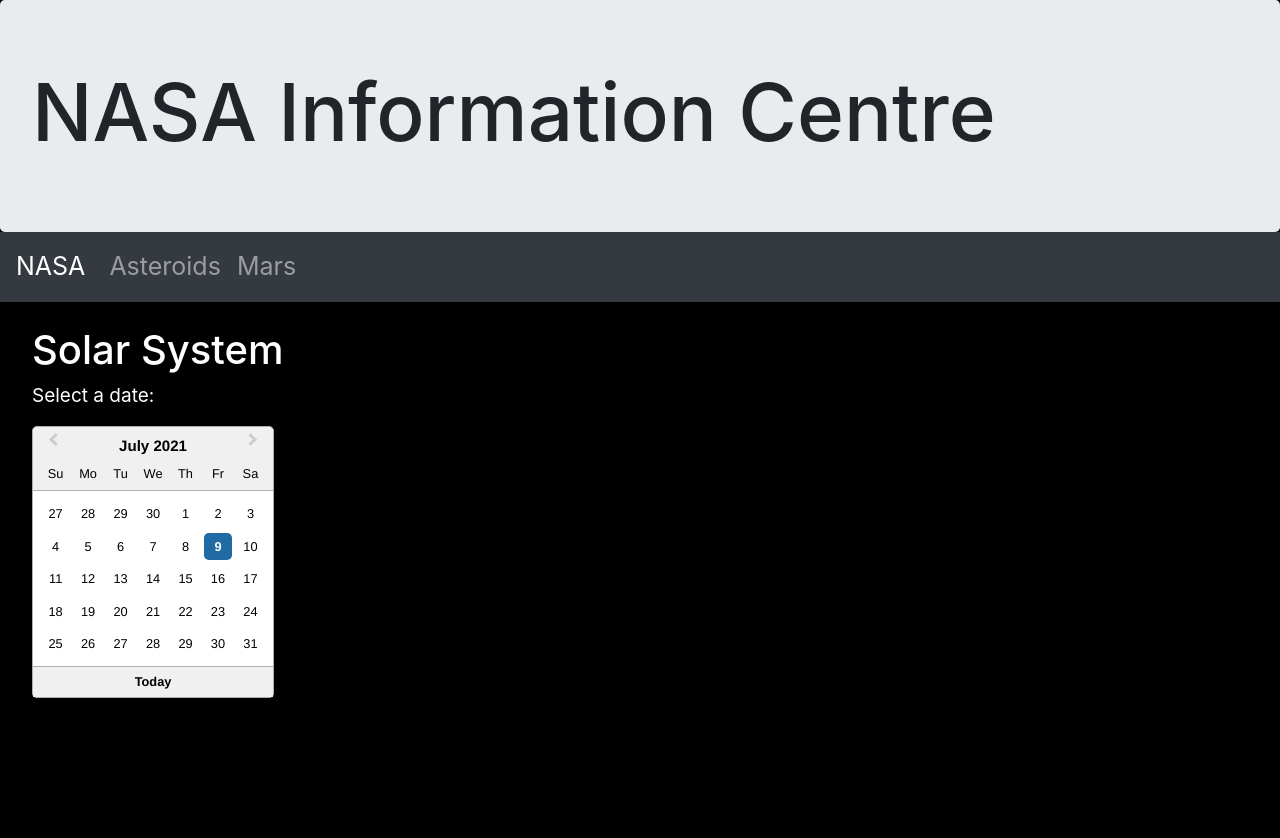
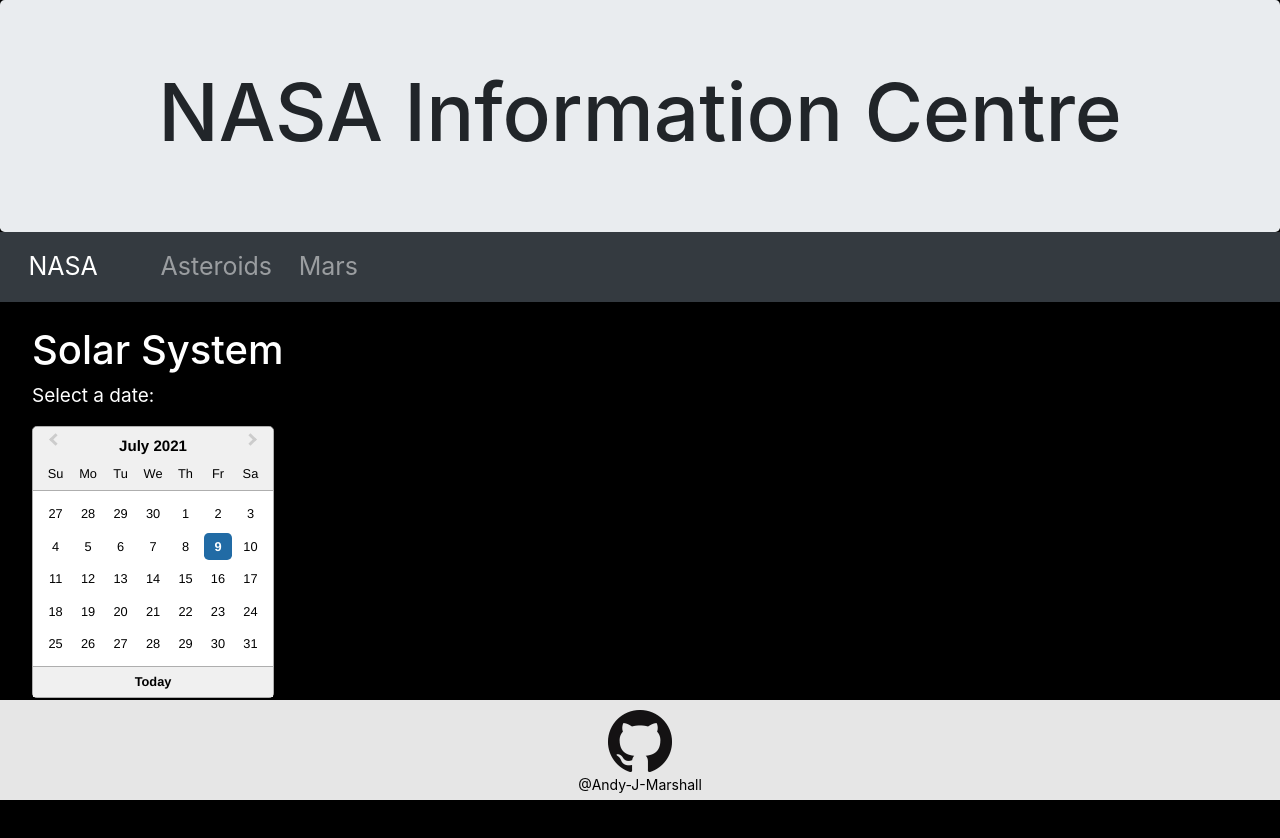
Before and after one commit to Andy-J-marshall/Nasa-App, a React (Create React App) app in the folder ui/: page / in a window 1280 px wide. Shown: the top 838 px of the page. Before the commit the page ends 800 px from the top, so only its background shows below. Built offline with nearby package versions, Linux system fonts and the light colour scheme.

Commit message:
Added a footer with link to Github page

```diff
--- a/ui/src/App.css
+++ b/ui/src/App.css
@@ -1,5 +1,7 @@
 body {
   background-color: black;
+  height: 100vh;
+  min-height: 100vh;
 }
 
 img {
@@ -13,29 +15,43 @@
   font-size: 19px;
 }
 
+#footer {
+  background-color: white;
+  bottom: 0;
+  color: black;
+  font-size: 14px;
+  height: 100px;
+  margin: 0;
+  opacity: 0.9;
+  padding: 10px;
+  position: fixed;
+  text-align: center;
+  width: 100%;
+}
+
 #mars-photo {
   border: 2rem;
   border-radius: 3%;
+  height: 46%;
   width: 46%;
-  height: 46%;
 }
 
 .component {
   color: white;
+  font-size: 19px;
   margin: 2rem 2rem 0rem 0rem;
-  font-size: 19px;
 }
 
 .image-container {
+  color: white;
   font-size: 10px;
   position: relative;
-  color: white;
 }
 
 .top-left {
+  left: 25px;
   position: absolute;
   top: 53px;
-  left: 25px;
 }
 
 .asteroid {
--- a/ui/src/App.js
+++ b/ui/src/App.js
@@ -2,6 +2,7 @@
 import './App.css';
 import Header from './components/header';
 import Home from './components/home';
+import Footer from './components/footer';
 
 // TODO create a custom cursor!
 function App() {
@@ -9,7 +10,7 @@
     <div id='app'>
       <Header />
       <Home />
-      {/* TODO add footer here */}
+      <Footer />
     </div>
   );
 }
--- a/ui/src/components/asteroidInfo.js
+++ b/ui/src/components/asteroidInfo.js
@@ -15,7 +15,8 @@
             {currentlySearching && <Spinner animation='border' />}
             {!currentlySearching && errorResponse && !successfulSearch && <ErrorMessage message={errorResponse} />}
             {!currentlySearching && successfulSearch && asteroidResponse && <div>
-                <p>{asteroidResponse.totalNumber} asteroids in the vicinity of Earth ({asteroidResponse.totalDangerousNumber} potentially dangerous). Danger level:</p>
+                <p>{asteroidResponse.totalNumber} asteroids in the vicinity of Earth ({asteroidResponse.totalDangerousNumber} potentially dangerous).</p>
+                <p>Danger level:</p>
                 <ProgressBar
                     style={{ width: '46%' }}
                     now={asteroidResponse.dangerScore}
@@ -36,6 +37,10 @@
                     })}
                 </CardGroup>
             </div>}
+            <br />
+            <br />
+            <br />
+            <br />
         </div>
     )
 }
--- /dev/null
+++ b/ui/src/components/footer.js
@@ -0,0 +1,14 @@
+import githubIcon from '../assets/github.png';
+
+function Footer() {
+    return (
+        <footer id='footer'>
+            <a class='footer-links' href='https://www.github.com/andy-j-marshall'>
+                <img src={githubIcon} alt='Github link' />
+            </a>
+            <p>@Andy-J-Marshall</p>
+        </footer >
+    );
+}
+
+export default Footer;
--- a/ui/src/components/header.js
+++ b/ui/src/components/header.js
@@ -2,10 +2,9 @@
 import NavigationBar from './navigationBar';
 
 function Header() {
-    // TODO make this navigate to home page?
     return (
         <div>
-            <Jumbotron style={{ margin: 0 }}>
+            <Jumbotron style={{ textAlign: 'center', margin: 0 }}>
                 <h1 style={{ fontSize: '5rem' }}>NASA Information Centre</h1>
             </Jumbotron>
             <NavigationBar />
--- a/ui/src/components/navigationBar.js
+++ b/ui/src/components/navigationBar.js
@@ -5,12 +5,12 @@
     return (
         <div className='navigation-bar'>
             <Navbar variant='dark' bg='dark' expand='lg'>
-                <Navbar.Brand className='navigation-bar' href='#home'>NASA</Navbar.Brand>
+                <Navbar.Brand style={{ paddingLeft: '1%' }} className='navigation-bar' href='#home'>NASA</Navbar.Brand>
                 <Navbar.Toggle aria-controls='basic-navbar-nav' />
                 <Navbar.Collapse id='basic-navbar-nav'>
                     <Nav>
-                        <Nav.Link href='#asteroid-info'>Asteroids</Nav.Link>
-                        <Nav.Link href='#mars'>Mars</Nav.Link>
+                        <Nav.Link style={{ paddingLeft: '25%' }} href='#asteroid-info'>Asteroids</Nav.Link>
+                        <Nav.Link style={{ paddingLeft: '10%' }} href='#mars'>Mars</Nav.Link>
                     </Nav>
                 </Navbar.Collapse>
             </Navbar>
--- a/ui/src/index.js
+++ b/ui/src/index.js
@@ -1,6 +1,6 @@
 import React from 'react';
 import ReactDOM from 'react-dom';
-import './index.css';
+import './index.css'; // TODO do I need this?
 import App from './App';
 
 ReactDOM.render(
```
Also changed, not shown: ui/src/assets/github.png (added), 1 other file (tests, documents, lock files or other folders).
